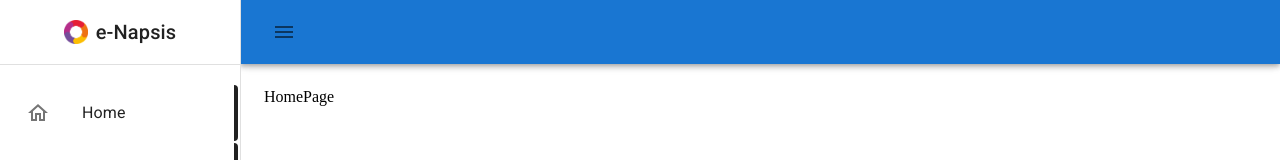
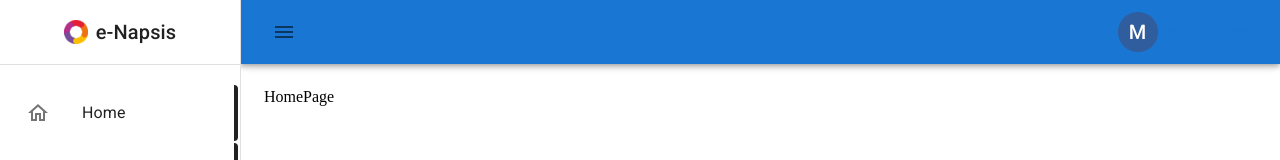
Before and after one commit to MaxBeltran97/E-Napsis, a React (Vite) app in the folder Frontend/: page / in a window 1280 px wide. Shown: the top 160 px of the page. Built offline with nearby package versions, Linux system fonts and the light colour scheme.

Commit message:
Update NavbarDesktop.jsx

```diff
--- a/Frontend/src/pages/enapsis/components/navbar/NavbarDesktop.jsx
+++ b/Frontend/src/pages/enapsis/components/navbar/NavbarDesktop.jsx
@@ -1,10 +1,13 @@
-import { Menu } from '@mui/icons-material';
-import { IconButton, styled, Toolbar } from '@mui/material';
+import { Avatar, Box, Button, Divider, IconButton, ListItemIcon, Menu, MenuItem, styled, Toolbar, Tooltip, Typography } from '@mui/material';
 import MuiAppBar from '@mui/material/AppBar'
 
 import { SIDEBAR_WIDTH } from '@models/sidebar'
 
 import { useUiStore } from '@hooks/useUiStore';
+import { useState } from 'react';
+
+import { AccountBoxOutlined, Logout, PersonAdd, Settings } from '@mui/icons-material';
+import MenuIcon from '@mui/icons-material/Menu';
 
 const AppBar = styled(MuiAppBar, { shouldForwardProp: (prop) => prop !== 'open' })(({ theme, open }) => ({
   // marginLeft: `calc(100% - 64px)`,
@@ -23,8 +26,40 @@ const AppBar = styled(MuiAppBar, { shouldForwardProp: (prop) => prop !== 'open'
   })
 }))
 
+function stringToColor(string) {
+  let hash = 0;
+  let i;
+
+  /* eslint-disable no-bitwise */
+  for (i = 0; i < string.length; i += 1) {
+    hash = string.charCodeAt(i) + ((hash << 5) - hash);
+  }
+
+  let color = '#';
+
+  for (i = 0; i < 3; i += 1) {
+    const value = (hash >> (i * 8)) & 0xff;
+    color += `00${value.toString(16)}`.slice(-2);
+  }
+  /* eslint-enable no-bitwise */
+
+  return color;
+}
+
+function stringAvatar(name) {
+  return {
+    sx: {
+      bgcolor: stringToColor(name),
+    },
+    children: `${name.toUpperCase()[0]}`
+    // children: `${name.split(' ')[0][0]}${name.split(' ')[1][0]}`,
+  };
+}
+
 export const NavbarDesktop = () => {
   const { isSidebarOpen, closeSidebar, openSidebar, closeAllSidebarItems, openSidebarActiveItem } = useUiStore()
+
+  const [anchorElUser, setAnchorElUser] = useState(null)
 
   const onClickMenu = () => {
     if(isSidebarOpen) {
@@ -36,14 +71,100 @@ export const NavbarDesktop = () => {
     }
   }
 
+  const onHandleOpenUserMenu = (event) => {
+    setAnchorElUser(event.currentTarget)
+  }
+
+  const onHandleCloseUserMenu = () => {
+    setAnchorElUser(null)
+  }
+
   return (
     <AppBar position='fixed' open={isSidebarOpen} sx={{ bgcolor: 'background.main' }}>
-      <Toolbar>
+      <Toolbar sx={{ justifyContent:'space-between' }}>
         <IconButton onClick={onClickMenu}>
-          <Menu />
+          <MenuIcon />
         </IconButton>
 
         {/* usuario */}
+        <Box sx={{ flexGrow: 0 }}>
+          {/* <IconButton onClick={onHandleOpenUserMenu}>
+            <Avatar sx={{ width: 32, height: 32 }} {...stringAvatar('maxBeltran')} />
+          </IconButton> */}
+          <Button onClick={onHandleOpenUserMenu}
+            sx={{ textTransform: 'initial !important', color: 'text.main' }}
+          >
+            {/* Cambiar si es un icono */}
+            <Avatar sx={{ width: 32, height: 32 }} {...stringAvatar('maxBeltran')} />
+            <Typography sx={{ pl: 1 }}>maxBeltran</Typography>
+          </Button>
+
+          <Menu
+            anchorEl={anchorElUser}
+            id={'account-menu'}
+            open={Boolean(anchorElUser)}
+            onClose={onHandleCloseUserMenu}
+            onClick={onHandleCloseUserMenu}
+            PaperProps={{
+              elevation: 0,
+              sx: {
+                overflow: 'visible',
+                filter: 'drop-shadow(0px 2px 8px rgba(0,0,0,0.32))',
+                mt: 1.5,
+                '& .MuiAvatar-root': {
+                  width: 32,
+                  height: 32,
+                  ml: -0.5,
+                  mr: 1,
+                },
+                '&:before': {
+                  content: '""',
+                  display: 'block',
+                  position: 'absolute',
+                  top: 0,
+                  right: 14,
+                  width: 10,
+                  height: 10,
+                  bgcolor: 'background.paper',
+                  transform: 'translateY(-50%) rotate(45deg)',
+                  zIndex: 0,
+                },
+              },
+            }}
+            transformOrigin={{ horizontal: 'right', vertical: 'top' }}
+            anchorOrigin={{ horizontal: 'right', vertical: 'bottom' }}
+          >
+            {/* <MenuItem>
+              <Avatar sx={{ width: 40, height: 40 }} {...stringAvatar('maxBeltran')} />
+              Maximiliano Beltran
+            </MenuItem> */}
+            <MenuItem>
+              <Avatar />
+              Mi Cuenta
+            </MenuItem>
+            <Divider />
+            {/* Admin Role */}
+            <MenuItem>
+              <ListItemIcon >
+                <PersonAdd />
+              </ListItemIcon>
+              Añadir Usuario
+            </MenuItem>
+            <MenuItem>
+              <ListItemIcon >
+                <Settings />
+              </ListItemIcon>
+              Configuración
+            </MenuItem>
+            {/* End Admin Role */}
+            <MenuItem>
+              <ListItemIcon >
+                <Logout />
+              </ListItemIcon>
+              Cerrar Sesión
+            </MenuItem>
+          </Menu>
+        </Box>
       </Toolbar>
     </AppBar>
   )
```
